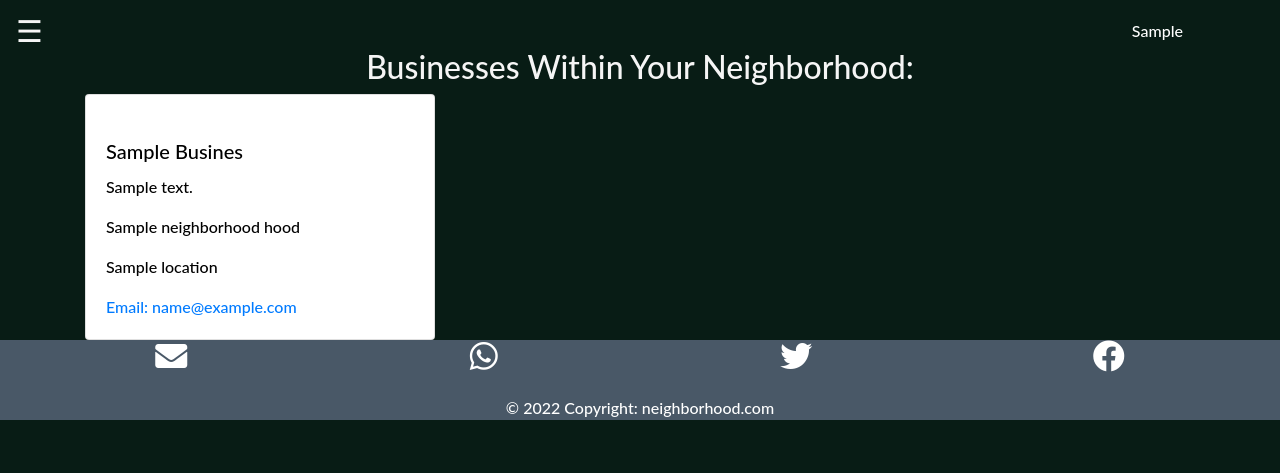
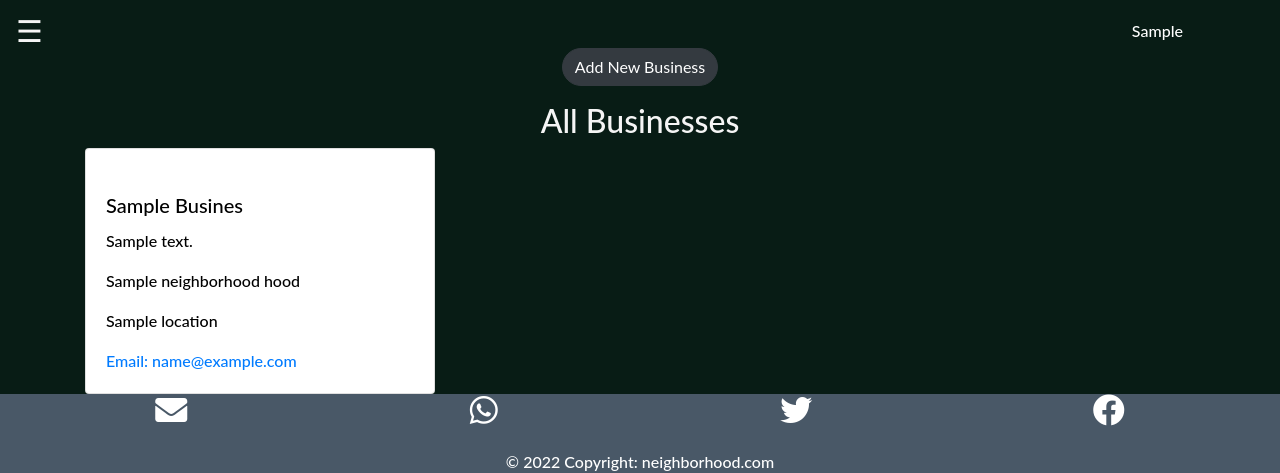
Before and after one commit to ezekielkibiego/The_Neighborhood, a Django app: page /businesses/ in a window 1280 px wide. Shown: the top 473 px of the page. Run offline with Django 3.2, Linux system fonts and the light colour scheme; a user stored in the database is signed in; tables that the repository leaves empty hold one stand-in row (values such as "Sample post"); some libraries are stand-ins or nearby versions; some web fonts are replaced.

Commit message:
modify business.html

```diff
--- a/hoodapp/templates/business.html
+++ b/hoodapp/templates/business.html
@@ -14,10 +14,15 @@
 </style>
 <section class="blog-section" id="">
     <div class="container mt-5 ">
+        <div class="text-center mb-3">
+            <a href="{%url 'create_business'  %}"  class="btn btn-outline-dark bg-dark text-white rounded-pill">
+             Add New Business
+            </a>
+        </div>
 
 
 
-            <h2 class="text-center headings">Businesses Within Your Neighborhood: <br>{{hood.name}}
+            <h2 class="text-center headings">All Businesses
             </h2>
             <div class="row biz">
 
@@ -30,7 +35,7 @@
                         <p>{{ biz.description }}</p>
                         <p>{{ biz.neighborhood }}</p>
                         <p>{{ biz.location }}</p>
-                        <a href="malto:{{ biz.email }}" class="card-link">Email: <span class="text-bold text-primary">{{ biz.email }}</span> </a>
+                        <a href="mailto: {{ biz.email }}" class="card-link"  target="_blank">Email: <span class="text-bold text-primary">{{ biz.email }}</span> </a>
                        <br>
                     </div>
                   </div>
```
